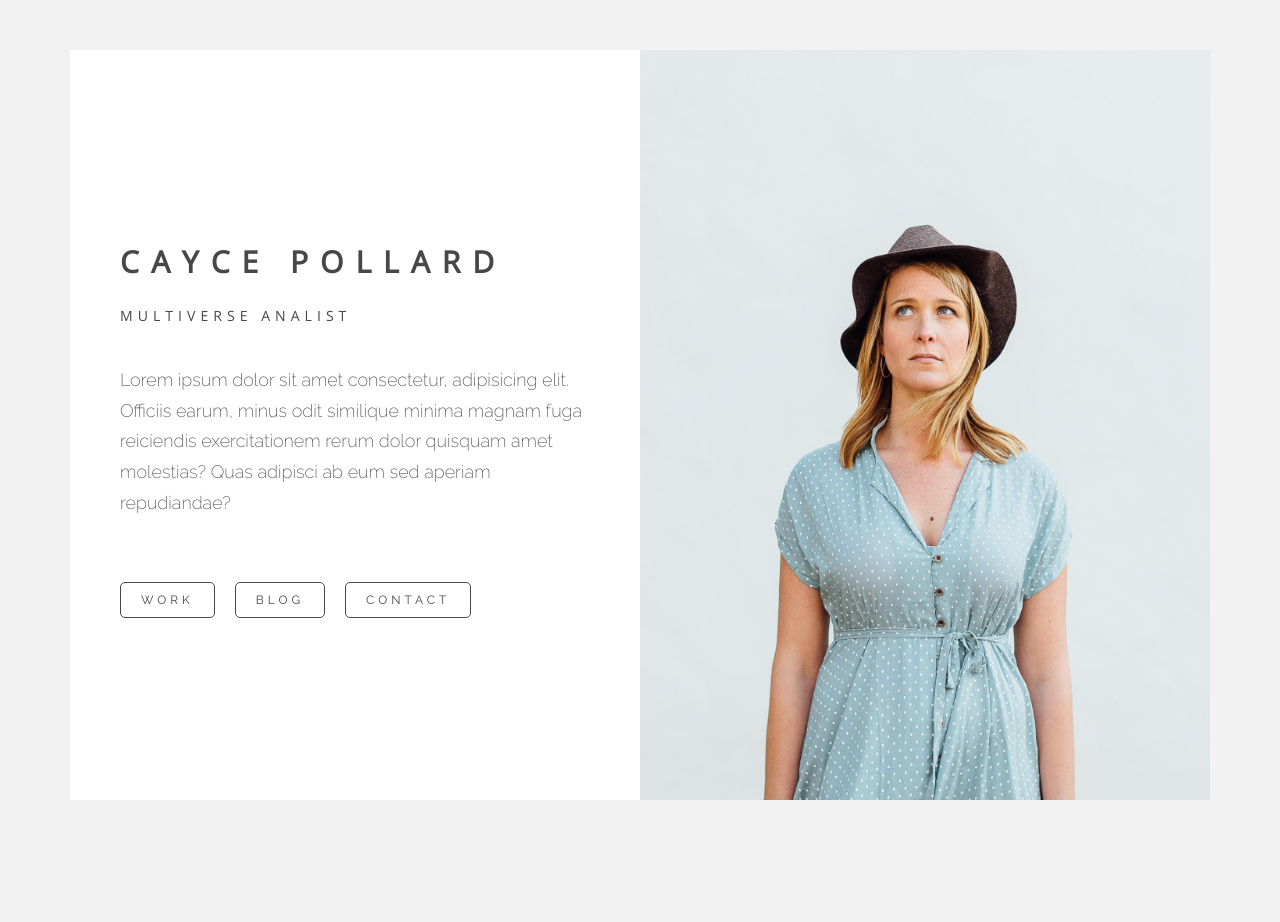
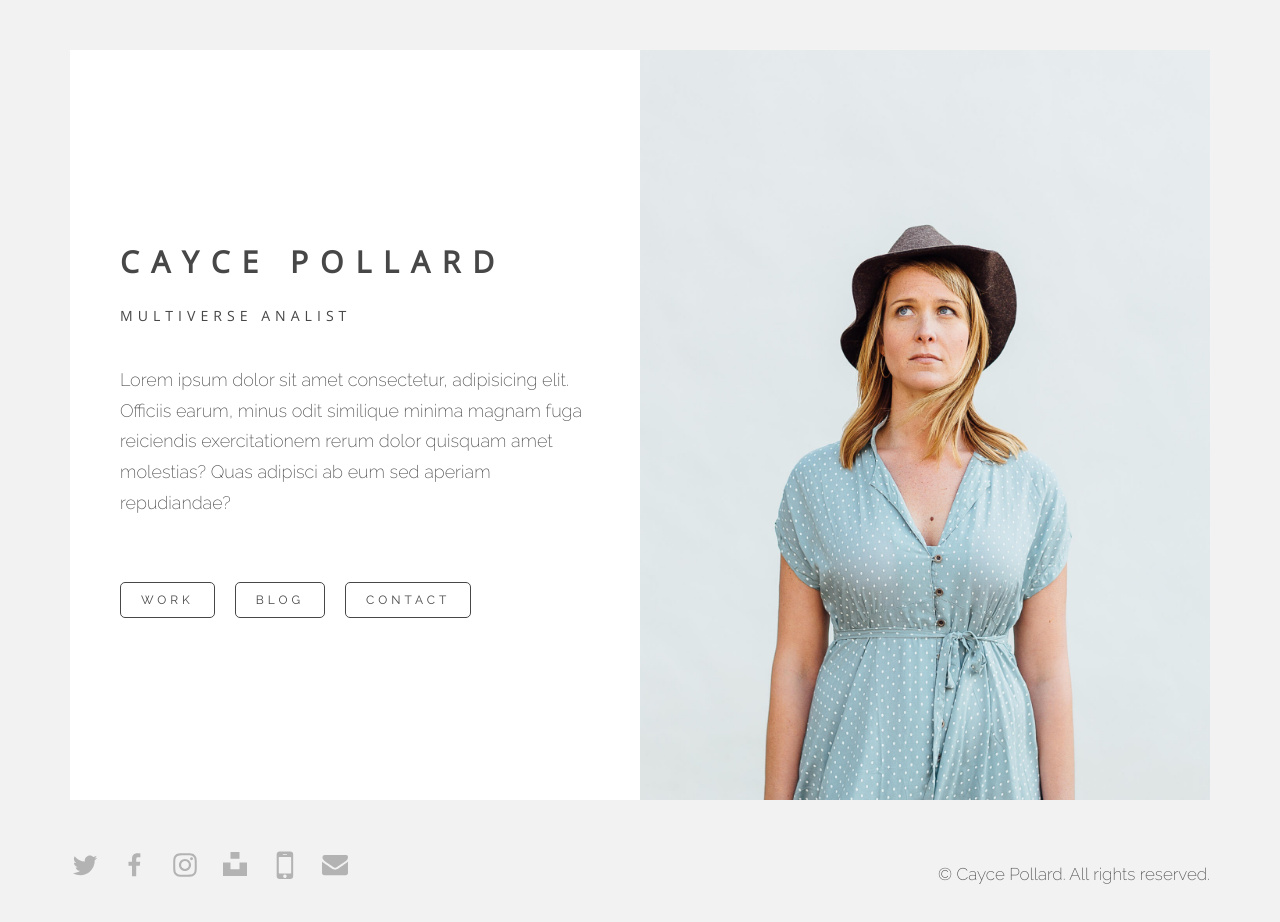
Before and after one commit to shaonkabir8/card-landing-page, a React app: page / in a window 1280 px wide. Before the commit the page ends 850 px from the top, so only its background shows below. Built offline with nearby package versions, Linux system fonts and the light colour scheme.

Commit message:
refactor: add Footer Component

```diff
--- /dev/null
+++ b/src/assets/sass/_footer.scss
@@ -0,0 +1,39 @@
+.footer {
+  padding-top: 5rem;
+
+  &__content {
+    display: flex;
+    justify-content: space-between;
+    align-items: baseline;
+  }
+  &__social {
+    &--list {
+      margin: 0;
+      padding: 0;
+      list-style: none;
+      display: flex;
+    }
+    &--item {
+      display: flex;
+      flex-direction: column;
+    }
+    &--link {
+      text-decoration: none;
+      width: 3rem;
+      height: 3rem;
+      line-height: 3rem;
+      margin-right: 2rem;
+
+      svg {
+        fill: #b3b3b3;
+        transition: fill 0.2s linear;
+        &:hover {
+          fill: #5d5b5b;
+        }
+      }
+    }
+  }
+  &__copyright {
+    font-size: 1.7rem;
+  }
+}
--- a/src/assets/sass/main.scss
+++ b/src/assets/sass/main.scss
@@ -1,3 +1,4 @@
 @import "./variables";
 @import "./base";
 @import "./home";
+@import "./footer";
--- a/src/components/App.js
+++ b/src/components/App.js
@@ -1,10 +1,12 @@
 import React from "react";
+import Layout from "./Layout";
 import Card from "./Card";
-import Layout from "./Layout";
+import Footer from "./Footer";
 
 const app = () => (
   <Layout>
     <Card />
+    <Footer />
   </Layout>
 );
 
--- /dev/null
+++ b/src/components/Footer.js
@@ -0,0 +1,40 @@
+import React from "react";
+import Icon from "./Icon";
+
+const footer = () => (
+  <footer className="footer">
+    <div className="footer__content">
+      <div className="footer__social">
+        <ul className="footer__social--list">
+          <li className="footer__social--item">
+            <Icon name="twitter" clName="footer__social--link" />
+          </li>
+          <li className="footer__social--item">
+            <Icon name="facebook" clName="footer__social--link" />
+          </li>
+          <li className="footer__social--item">
+            <Icon name="instagram" clName="footer__social--link" />
+          </li>
+          <li className="footer__social--item">
+            <Icon name="unsplash" clName="footer__social--link" />
+          </li>
+          <li className="footer__social--item">
+            <Icon name="phone" phone="01247" clName="footer__social--link" />
+          </li>
+          <li className="footer__social--item">
+            <Icon
+              name="email"
+              email="mailto:example@domain.com"
+              clName="footer__social--link"
+            />
+          </li>
+        </ul>
+      </div>
+      <div className="footer__copyright">
+        &copy; Cayce Pollard. All rights reserved.
+      </div>
+    </div>
+  </footer>
+);
+
+export default footer;
```
